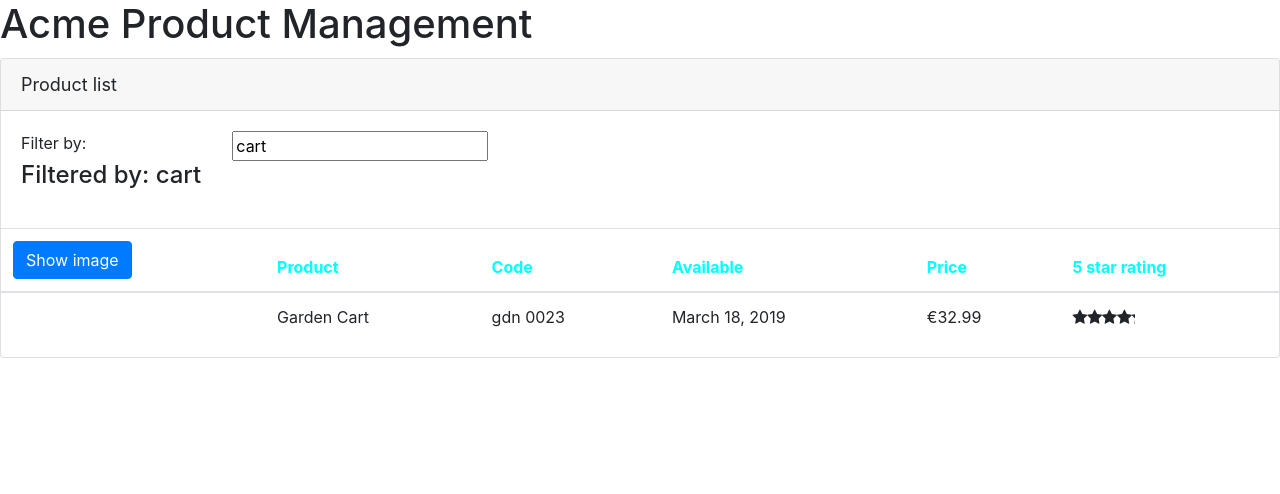
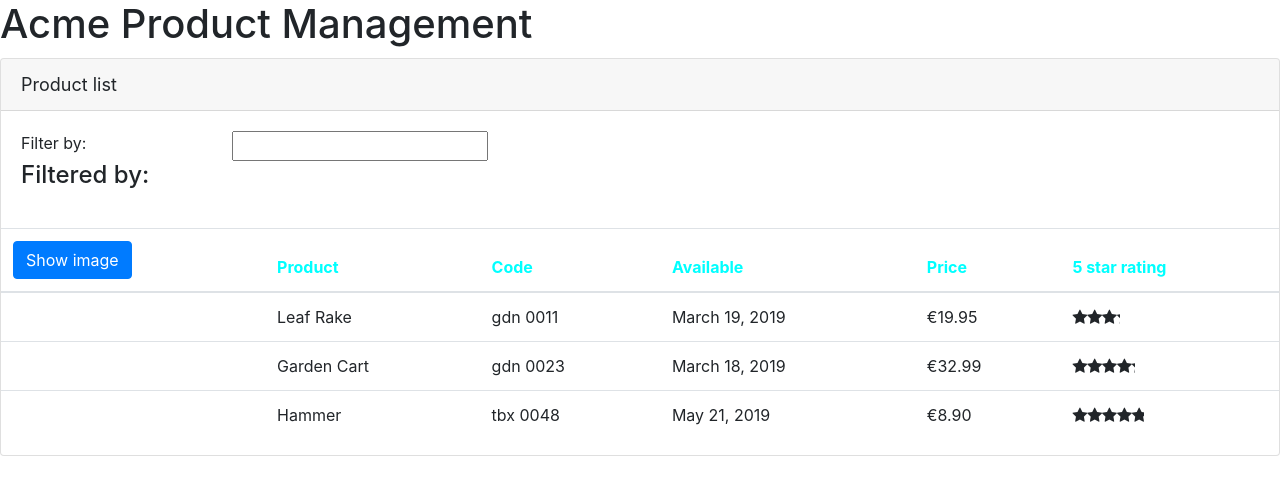
Before and after one commit to KasiaKorsak/AngularTut, an Angular app in the folder APM-Start/: page / in a window 1280 px wide. Shown: the top 494 px of the page. Built offline with nearby package versions, Linux system fonts and the light colour scheme.

Commit message:
inject a service to get products

```diff
--- a/APM-Start/src/app/app.module.ts
+++ b/APM-Start/src/app/app.module.ts
@@ -6,6 +6,7 @@ import { AppComponent } from './app.component';
 import { ProductListComponent } from './products/product-list.component';
 import { ConvertToSpacesPipe } from './shared/convert-to-spaces.pipe';
 import { StarComponent } from './shared/star.components';
+import { ProductService } from './products/product.service';
 
 @NgModule({
   declarations: [
--- a/APM-Start/src/app/products/product-list.component.ts
+++ b/APM-Start/src/app/products/product-list.component.ts
@@ -1,5 +1,6 @@
 import { Component, OnInit } from '@angular/core';
 import { IProduct } from './product';
+import { ProductService } from './product.service';
 
 @Component({
   selector: 'pm-products',
@@ -22,35 +23,13 @@ export class ProductListComponent implements OnInit {
   }
 
   filteredProducts: IProduct[];
-  products: IProduct[] =
-    [
-      {
-        "productId": 1,
-        "productName": "Leaf Rake",
-        "productCode": "GDN-0011",
-        "releaseDate": "March 19, 2019",
-        "description": "Leaf rake with 48-inch wooden handle.",
-        "price": 19.95,
-        "starRating": 3.2,
-        "imageUrl": "assets/images/leaf_rake.png"
-      },
-      {
-        "productId": 2,
-        "productName": "Garden Cart",
-        "productCode": "GDN-0023",
-        "releaseDate": "March 18, 2019",
-        "description": "15 gallon capacity rolling garden cart",
-        "price": 32.99,
-        "starRating": 4.2,
-        "imageUrl": "assets/images/garden_cart.png"
-      }];
+  products: IProduct[];
 
-  constructor() {
-    this.filteredProducts = this.products;
-    this.listFilter = 'cart';
+  constructor(private productService: ProductService) {
+    // this.listFilter = 'cart';
   }
 
-  onRatingClicked(message: string):void{
+  onRatingClicked(message: string): void {
     this.pageTitle = 'Product list: ' + message;
   }
 
@@ -65,7 +44,8 @@ export class ProductListComponent implements OnInit {
   }
 
   ngOnInit(): void {
-    console.log("In OnInit");
+    this.products = this.productService.getProducts();
+    this.filteredProducts = this.products;
   }
 
 
--- /dev/null
+++ b/APM-Start/src/app/products/product.service.ts
@@ -0,0 +1,42 @@
+import { Injectable } from '@angular/core';
+import { IProduct } from './product';
+
+@Injectable({
+    providedIn: 'root'
+})
+export class ProductService {
+    getProducts(): IProduct[] {
+        return [
+            {
+                "productId": 1,
+                "productName": "Leaf Rake",
+                "productCode": "GDN-0011",
+                "releaseDate": "March 19, 2019",
+                "description": "Leaf rake with 48-inch wooden handle.",
+                "price": 19.95,
+                "starRating": 3.2,
+                "imageUrl": "assets/images/leaf_rake.png"
+            },
+            {
+                "productId": 2,
+                "productName": "Garden Cart",
+                "productCode": "GDN-0023",
+                "releaseDate": "March 18, 2019",
+                "description": "15 gallon capacity rolling garden cart",
+                "price": 32.99,
+                "starRating": 4.2,
+                "imageUrl": "assets/images/garden_cart.png"
+            },
+            {
+                "productId": 5,
+                "productName": "Hammer",
+                "productCode": "TBX-0048",
+                "releaseDate": "May 21, 2019",
+                "description": "Curved claw steel hammer",
+                "price": 8.9,
+                "starRating": 4.8,
+                "imageUrl": "assets/images/hammer.png"
+            }
+        ]
+    }
+}
```
